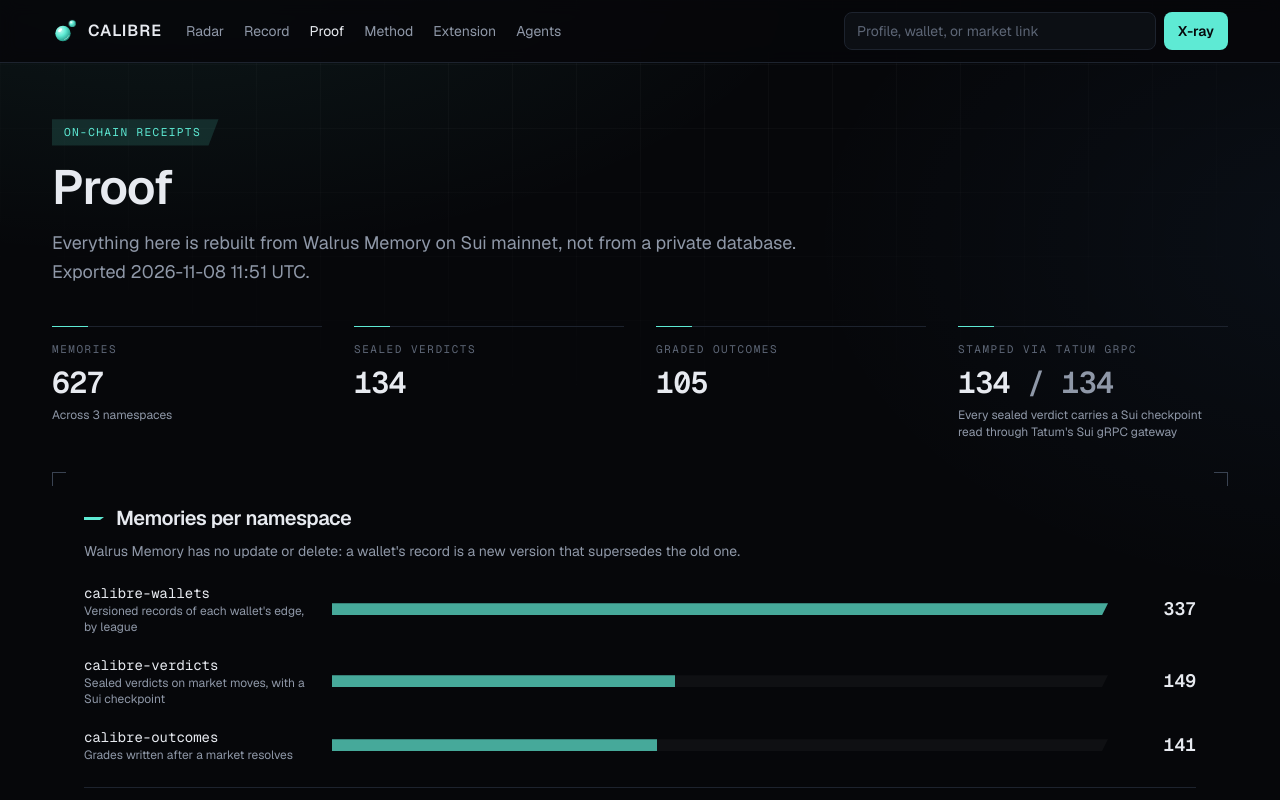
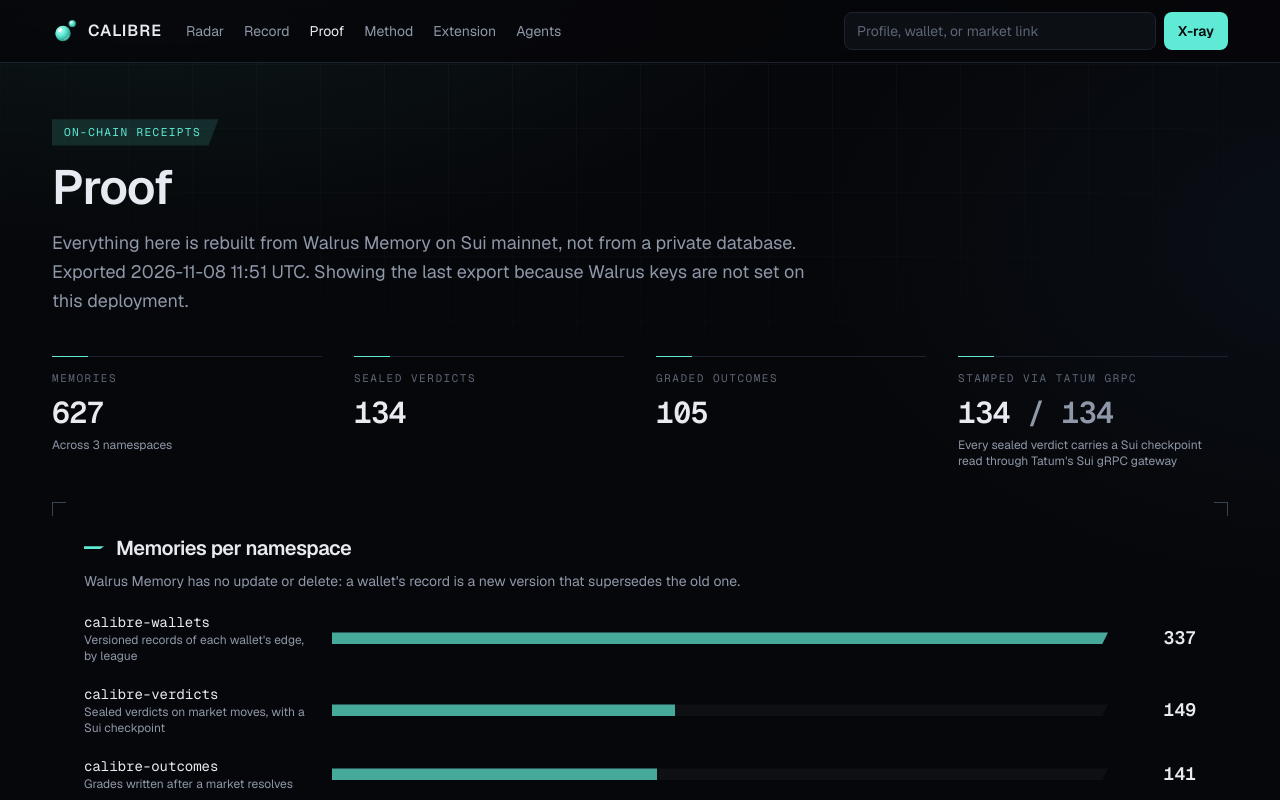
Before and after one commit to timix648/calibre, a Next.js app in the folder apps/web/: page /proof in a window 1280 px wide. Shown: the top 800 px of the page. Built offline with nearby package versions, Linux system fonts and the light colour scheme.

Commit message:
Say on the proof page why it is showing the last export instead of a live read, and give the Walrus recall 50 seconds rather than 45. The page has been falling back silently, and the merged read measures 25 to 33 seconds.

```diff
--- a/apps/web/app/proof/page.tsx
+++ b/apps/web/app/proof/page.tsx
@@ -27,13 +27,13 @@ export const revalidate = 600;
 export const maxDuration = 60;
 
 export default async function Proof() {
-  const { verdicts, outcomes, grades, generatedAt, source } = await liveRecord();
+  const { verdicts, outcomes, grades, generatedAt, source, note } = await liveRecord();
   const tatumStamped = tatumStampedIn(verdicts);
   return (
     <div className="space-y-8">
       <PageTitle tab="On-chain receipts"
         title="Proof"
-        sub={`Everything here is rebuilt from Walrus Memory on Sui mainnet, not from a private database. ${source === "walrus" ? "Read from Walrus" : "Exported"} ${utc(generatedAt)}.`}
+        sub={`Everything here is rebuilt from Walrus Memory on Sui mainnet, not from a private database. ${source === "walrus" ? "Read from Walrus" : "Exported"} ${utc(generatedAt)}.${source === "walrus" || !note ? "" : ` Showing the last export because ${note}.`}`}
       />
 
       <section data-stagger className="grid grid-cols-2 gap-x-8 gap-y-8 sm:grid-cols-4" aria-label="Totals">
--- a/apps/web/lib/live-record.ts
+++ b/apps/web/lib/live-record.ts
@@ -28,10 +28,10 @@ export interface LiveRecord {
 const REVALIDATE_MS = 10 * 60_000;
 /**
  * A recall that has not answered in this long is treated as a failure, so a page is never left hanging. One query per
- * namespace takes 8 to 13 seconds against the mainnet relayer and they run together, so 45 leaves room for a slow day
+ * merged read measured 25 to 33 seconds from a home connection on 9 Nov, so 50 leaves room for a slower one
  * while staying inside the page's own 60-second limit.
  */
-const TIMEOUT_MS = 45_000;
+const TIMEOUT_MS = 50_000;
 
 const fallback = (note: string | null): LiveRecord => ({
   verdicts: staticVerdicts,
```
